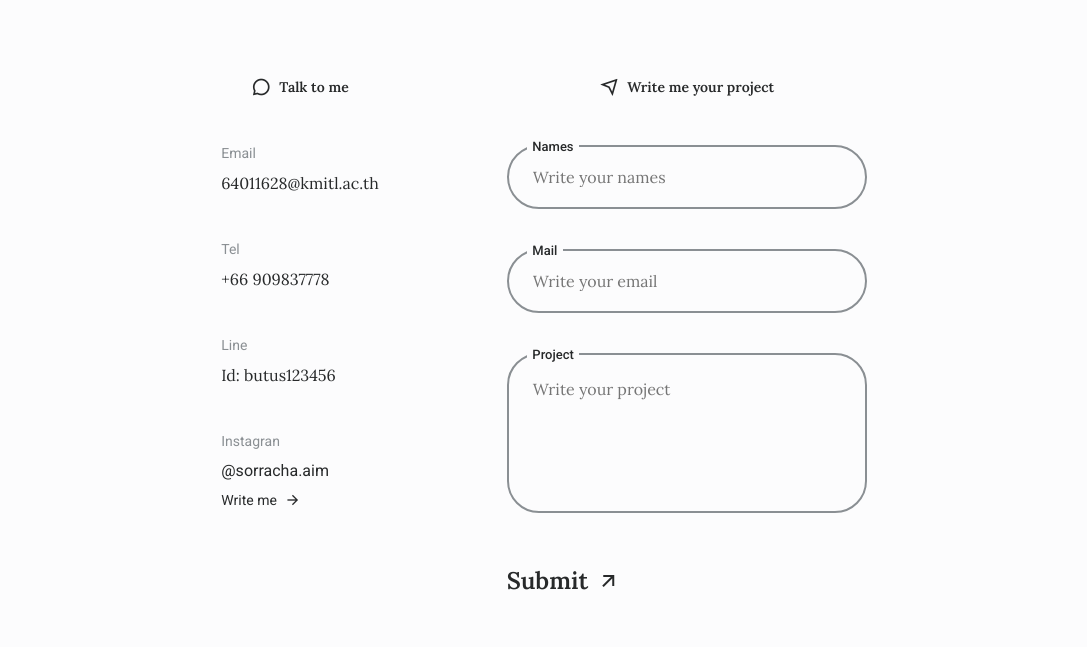
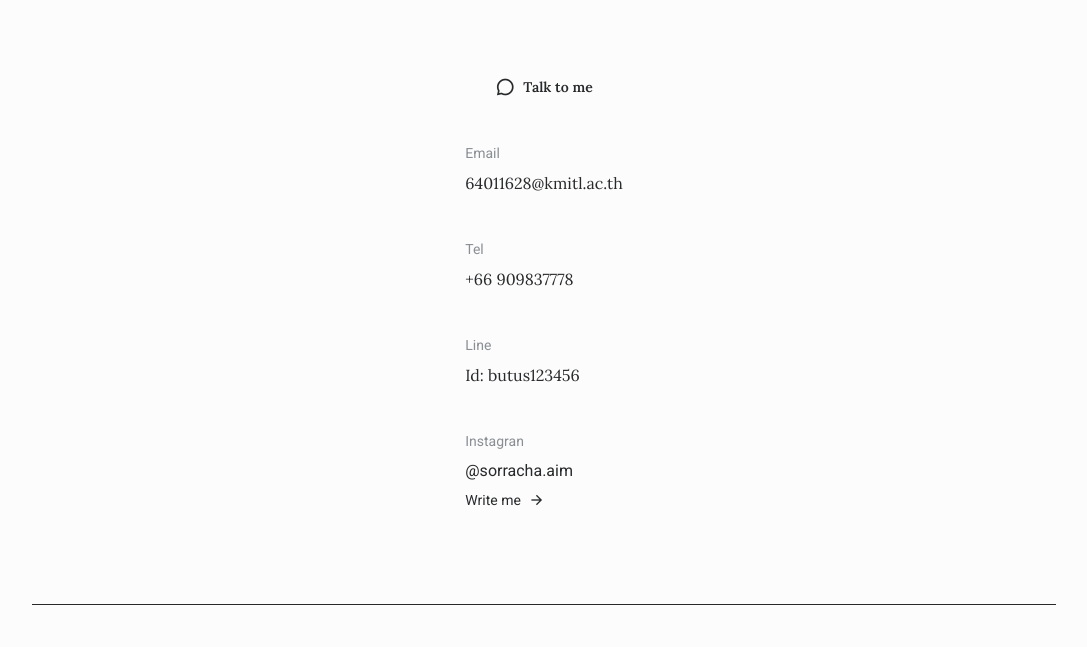
Before and after one commit to Sorracha-A/Butus-Responsive-Portfolio-Website, a plain HTML site: page index.html in a window 1280 px wide. Shown: the part 4916-5563 px from the top of the page, without its empty margins (96-1183 px from the left). Drawn offline with nearby package versions, Linux system fonts and the light colour scheme; a script that the page names is missing.

Commit message:
fix contact

```diff
--- a/assets/css/styles.css
+++ b/assets/css/styles.css
@@ -754,6 +754,10 @@ body.dark-theme {
 }
 
 /*=============== CONTACT ===============*/
+.contact__content{
+  margin-left: 8rem;
+}
+
 .contact__container {
   row-gap: 3.5rem;
 }
--- a/index.html
+++ b/index.html
@@ -682,7 +682,7 @@
             </div>
           </div>
 
-          <div class="contact__content">
+          <!-- <div class="contact__content">
             <h3 class="contact__title">
               <i class="ri-send-plane-line"></i> Write me your project
             </h3>
@@ -728,7 +728,7 @@
                 Submit <i class="ri-arrow-right-up-line"></i>
               </button>
             </form>
-          </div>
+          </div> -->
         </div>
       </section>
     </main>
```
